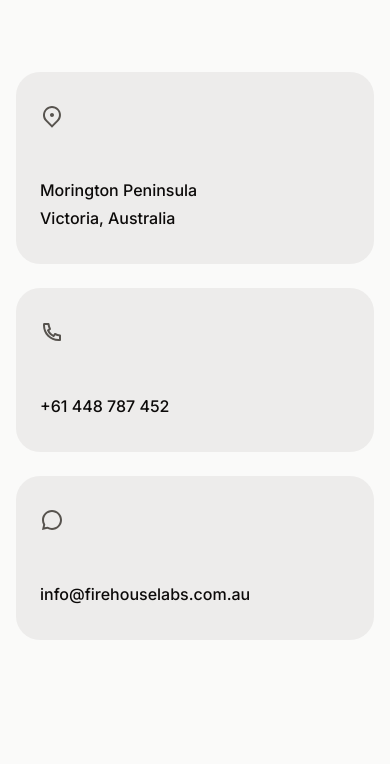
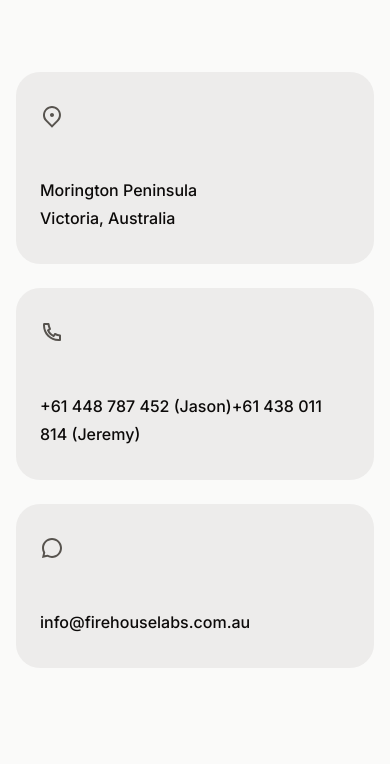
Before and after one commit to FireHouseLabs/firehouselabs_website, an Astro site: page /contact in a window 390 px wide. Shown: the part 80-844 px from the top of the page. Built offline with nearby package versions, Linux system fonts and the light colour scheme; Astro itself is replaced by a stand-in of ours.

Commit message:
update phone

```diff
--- a/src/components/contact/ContactInfo.astro
+++ b/src/components/contact/ContactInfo.astro
@@ -38,7 +38,7 @@
               d="M9.36556 10.6821C10.302 12.3288 11.6712 13.698 13.3179 14.6344L14.2024 13.3961C14.4965 12.9845 15.0516 12.8573 15.4956 13.0998C16.9024 13.8683 18.4571 14.3353 20.0789 14.4637C20.599 14.5049 21 14.9389 21 15.4606V19.9234C21 20.4361 20.6122 20.8657 20.1022 20.9181C19.5723 20.9726 19.0377 21 18.5 21C9.93959 21 3 14.0604 3 5.5C3 4.96227 3.02742 4.42771 3.08189 3.89776C3.1343 3.38775 3.56394 3 4.07665 3H8.53942C9.0611 3 9.49513 3.40104 9.5363 3.92109C9.66467 5.54288 10.1317 7.09764 10.9002 8.50444C11.1427 8.9484 11.0155 9.50354 10.6039 9.79757L9.36556 10.6821ZM6.84425 10.0252L8.7442 8.66809C8.20547 7.50514 7.83628 6.27183 7.64727 5H5.00907C5.00303 5.16632 5 5.333 5 5.5C5 12.9558 11.0442 19 18.5 19C18.667 19 18.8337 18.997 19 18.9909V16.3527C17.7282 16.1637 16.4949 15.7945 15.3319 15.2558L13.9748 17.1558C13.4258 16.9425 12.8956 16.6915 12.3874 16.4061L12.3293 16.373C10.3697 15.2587 8.74134 13.6303 7.627 11.6707L7.59394 11.6126C7.30849 11.1044 7.05754 10.5742 6.84425 10.0252Z"
             ></path>
           </svg>
-          <p class="text-base font-medium">+61 448 787 452</p>
+          <p class="text-base font-medium">+61 448 787 452 (Jason)</br>+61 438 011 814 (Jeremy)</p>
         </dd>
       </div>
 
```
